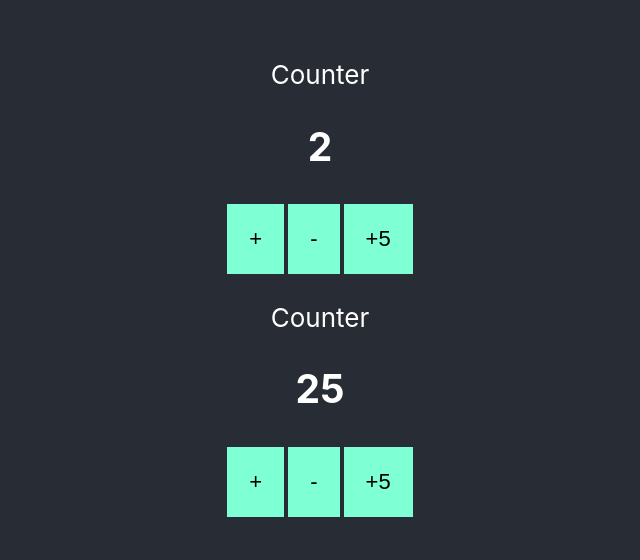
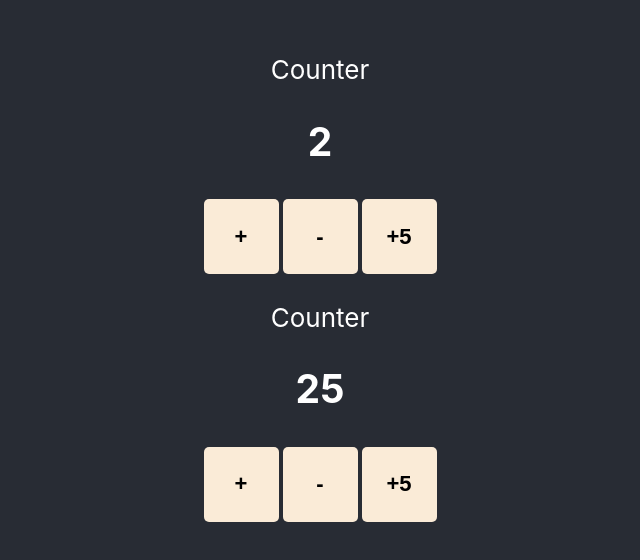
Before and after one commit to leszekkazmierczak/warsawjs-workshop-63, a React (Create React App) app: page / in a window 1280 px wide. Shown: the part 124-684 px from the top of the page, without its empty margins (320-960 px from the left). Built offline with nearby package versions, Linux system fonts and the light colour scheme.

Commit message:
Prettier setup and compontents styling

```diff
--- a/src/App.css
+++ b/src/App.css
@@ -1,4 +1,5 @@
 .App {
+
   text-align: center;
 }
 
@@ -32,6 +33,7 @@
   from {
     transform: rotate(0deg);
   }
+
   to {
     transform: rotate(360deg);
   }
--- a/src/Custom.css
+++ b/src/Custom.css
@@ -1,8 +1,11 @@
 button {
-
     padding: 1em;
     font-size: 22px;
-    background-color: aquamarine;
+    font-weight: bold;
+    background-color: antiquewhite;
     border: none;
     margin: 2px;
+    border-radius: 5px;
+    width: 75px;
+    height: 75px;
 }
```
Also changed, not shown: src/App.js (+2 -6 lines), src/components/Text.js (+5 -6 lines).
